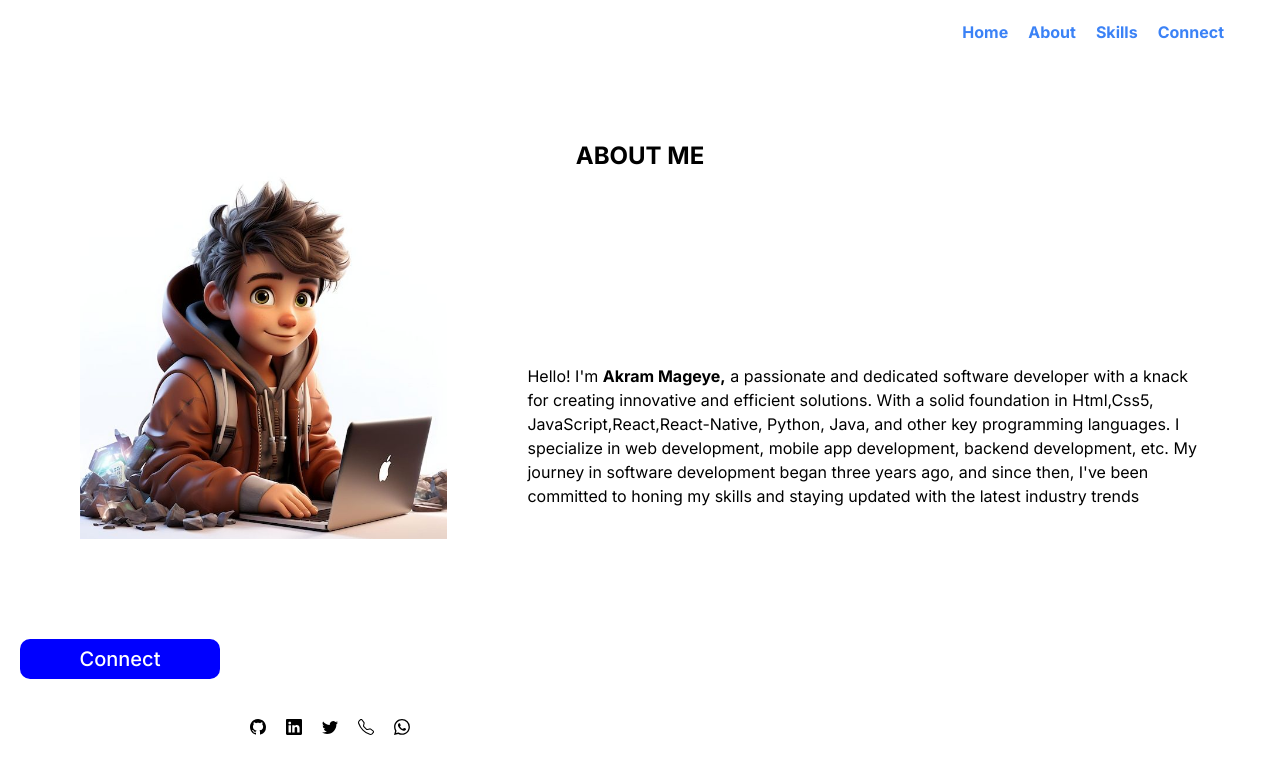
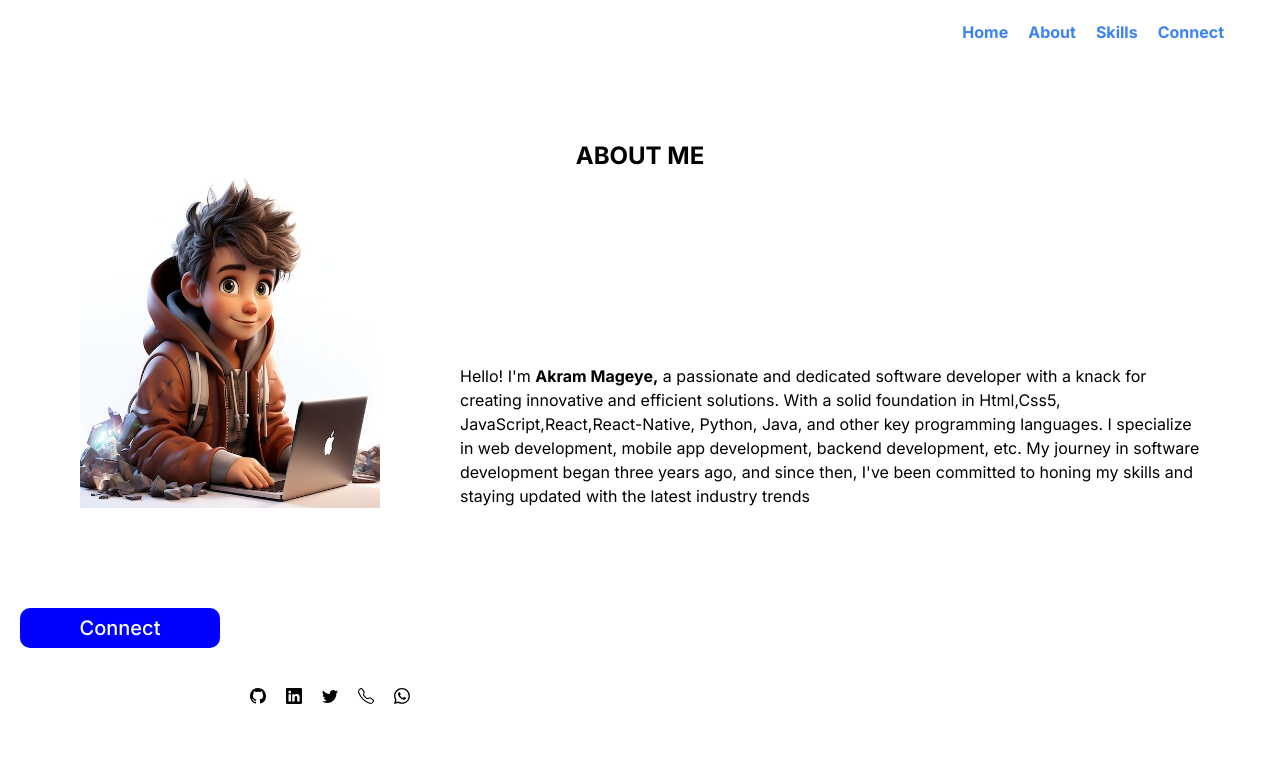
Before and after one commit to KiramZodiac/kiram_portifolio, a Next.js app: page /About in a window 1280 px wide. Shown: the top 774 px of the page. Built offline with nearby package versions, Linux system fonts and the light colour scheme.

Commit message:
added an about pages and a resized pic

```diff
--- a/src/app/About/page.tsx
+++ b/src/app/About/page.tsx
@@ -13,20 +13,8 @@ function page() {
           <h1>ABOUT ME</h1>
         </div>
         <div className=" flex">
-          <div className="">
-            <div className=" row">
-              <div className="  col-md-6">
-                {" "}
-                <Image
-                  alt="my image"
-                  src="/ki3.jpeg"
-                  width={500}
-                  height={500}
-                />
-              </div>
-            </div>
-          </div>
-
+          {" "}
+          <Image alt="my image" src="/ki3.jpeg" width={300} height={300} />
           <div className="col-sm-12 col-md-6">
             <div className="max-w-screen-lg">
               <div className=" justify-items-center pl-20 mt-48">
```
